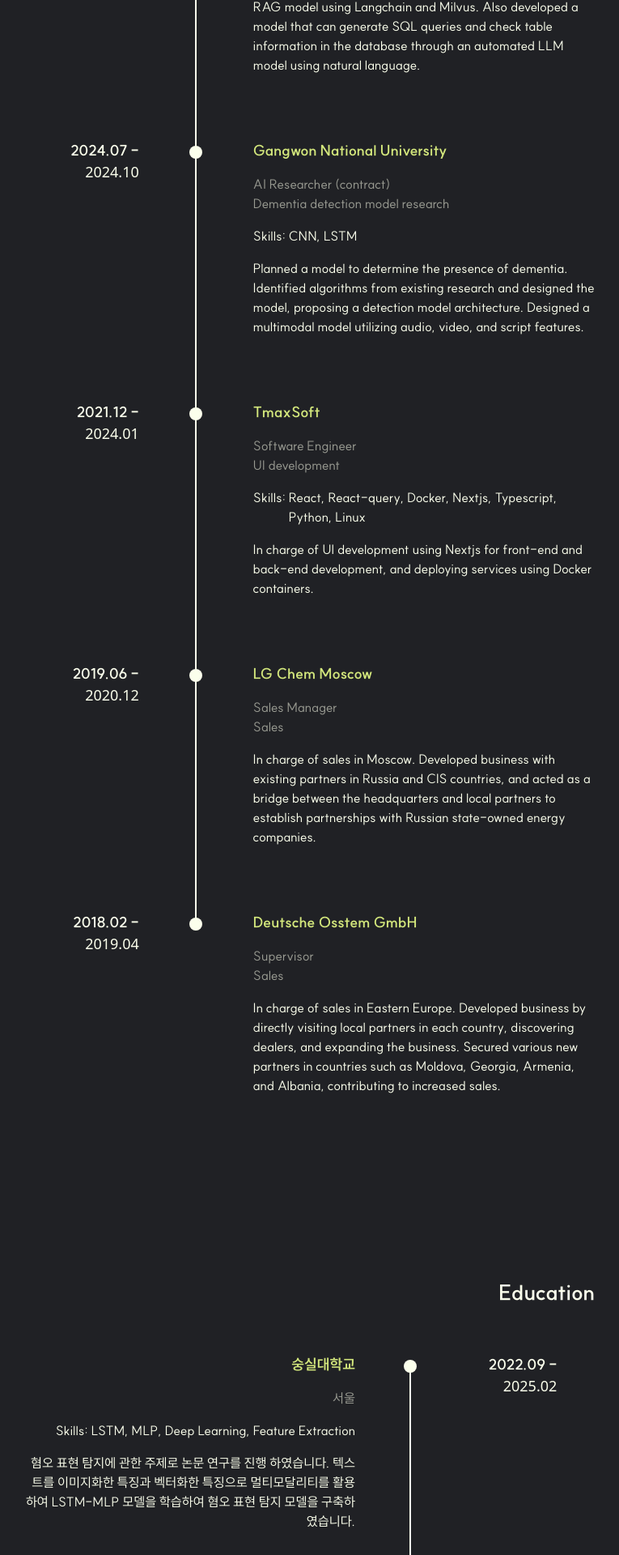
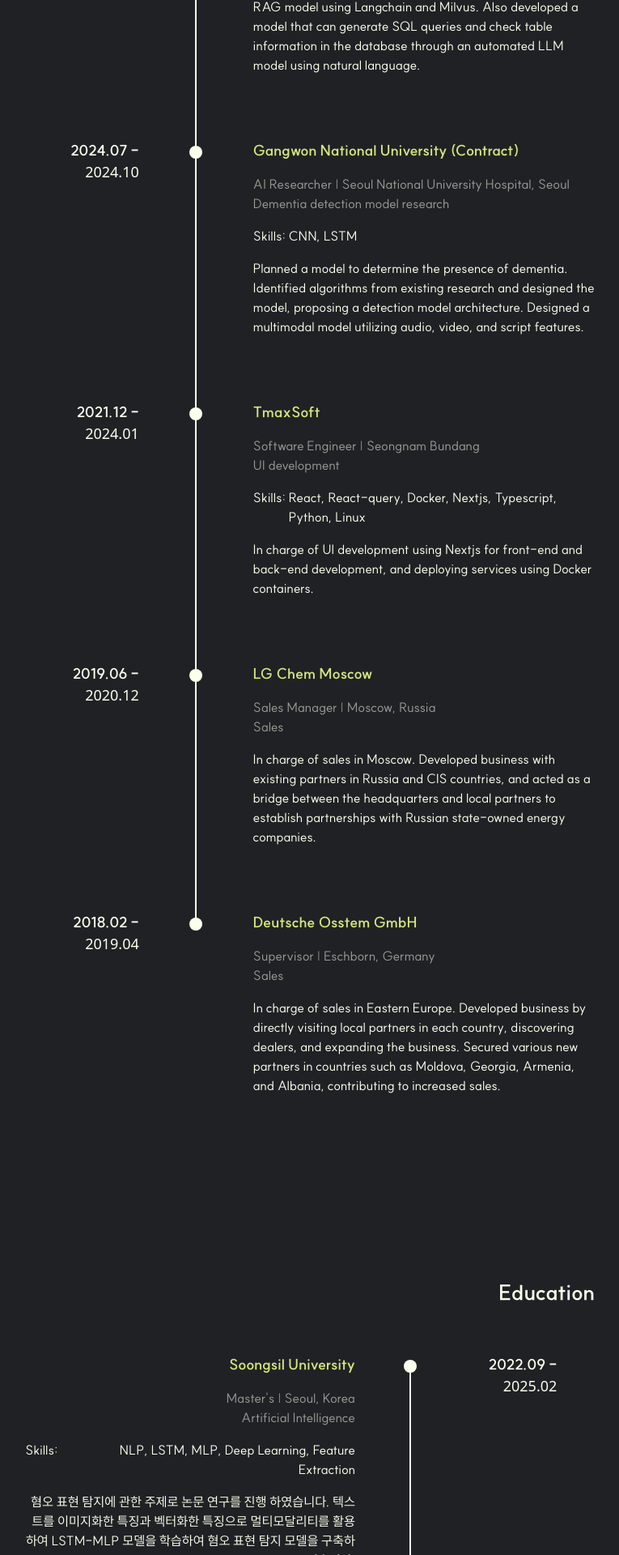
Before and after one commit to ramieeee/portfolio_2.0, a Next.js app: page / in a window 1280 px wide. Shown: the part 1625-3545 px from the top of the page at 81% size, without its empty margins (257-1022 px from the left). Built offline with nearby package versions, Linux system fonts and the light colour scheme.

Commit message:
Fix career and education location style

```diff
--- a/assets/jsonFiles/careerKo.json
+++ b/assets/jsonFiles/careerKo.json
@@ -54,9 +54,9 @@
   {
     "id": 6,
     "company": {
-      "name": "Gangwon National University",
-      "position": "AI Researcher (contract)",
-      "location": "Seoul National University Hospital, Hyehwa, Seoul"
+      "name": "Gangwon National University (Contract)",
+      "position": "AI Researcher",
+      "location": "Seoul National University Hospital, Seoul"
     },
     "time": {
       "from": {
--- a/assets/jsonFiles/educationKo.json
+++ b/assets/jsonFiles/educationKo.json
@@ -2,8 +2,8 @@
   {
     "id": 2,
     "university": {
-      "name": "숭실대학교",
-      "location": "서울"
+      "name": "Soongsil University",
+      "location": "Seoul, Korea"
     },
     "time": {
       "from": {
@@ -17,10 +17,10 @@
       }
     },
     "education": {
-      "degree": "석사",
-      "status": "졸업",
-      "major": "인공지능",
-      "skills": "LSTM, MLP, Deep Learning, Feature Extraction",
+      "degree": "Master's",
+      "status": "Graduated",
+      "major": "Artificial Intelligence",
+      "skills": "NLP, LSTM, MLP, Deep Learning, Feature Extraction",
       "paper": [
         "이미지화된 텍스트의 픽셀 위치 좌표와 벡터 특징을 활용한 LSTM-MLP 기반 한글 혐오 표현 탐지"
       ],
@@ -30,8 +30,8 @@
   {
     "id": 1,
     "university": {
-      "name": "성공회대학교",
-      "location": "Baguio, Philippines"
+      "name": "SungKongHoe University",
+      "location": "Seoul, Korea"
     },
     "time": {
       "from": {
@@ -45,9 +45,9 @@
       }
     },
     "education": {
-      "degree": "학사",
-      "status": "졸업",
-      "major": "B.A. in English",
+      "degree": "Bachelor's",
+      "status": "Graduated",
+      "major": "English",
       "skills": "",
       "description": "영어학과 3학년 편입 후 졸업"
     }
--- a/components/molecules/CareerTimelineCard.tsx
+++ b/components/molecules/CareerTimelineCard.tsx
@@ -71,7 +71,7 @@
         </div>
         <div>
           <div className="text-size-body font-suit text-color-secondary">
-            {careerData.company.position}
+            {`${careerData.company.position} | ${careerData.company.location}`}
           </div>
           <div className="text-size-body font-suit text-color-secondary">
             {careerData.career.role}
--- a/components/molecules/EducationTimelineCard.tsx
+++ b/components/molecules/EducationTimelineCard.tsx
@@ -38,12 +38,19 @@
     <div className="flex flex-row w-full pr-6">
       {/* text part */}
       <div className="flex flex-col w-3/5 gap-4 text-right">
-        <div className="text-size-subtitle font-suitBold text-color-highlight">
-          {educationData.university.name}
+        <div className="flex flex-row justify-end gap">
+          <div className="text-size-subtitle font-suitBold text-color-highlight">
+            {educationData.university.name}
+          </div>
         </div>
         <div>
-          <div className="text-size-body font-suit text-color-secondary">
-            {educationData.university.location}
+          <div>
+            <div className="text-size-body font-suit text-color-secondary">
+              {`${educationData.education.degree} | ${educationData.university.location}`}
+            </div>
+            <div className="text-size-body font-suit text-color-secondary">
+              {educationData.education.major}
+            </div>
           </div>
         </div>
         {educationData.education.skills.length > 0 ? (
@@ -65,17 +72,11 @@
         <div className="flex rounded-full w-4 h-4 bg-color-main z-10" />
         {/* line going up */}
         {!isFirst && (
-          <div
-            className="absolute h-20 bg-color-main left-1/2 -translate-x-1/2 -top-16"
-            style={{ width: '2px' }}
-          />
+          <div className="absolute w-[2px] h-20 bg-color-main left-1/2 -translate-x-1/2 -top-16" />
         )}
         {/* line going down */}
         {!isLast && (
-          <div
-            className="absolute h-full bg-color-main left-1/2 -translate-x-1/2 top-4"
-            style={{ width: '2px' }}
-          />
+          <div className="absolute w-[2px] h-full bg-color-main left-1/2 -translate-x-1/2 top-4" />
         )}
       </div>
 
```
